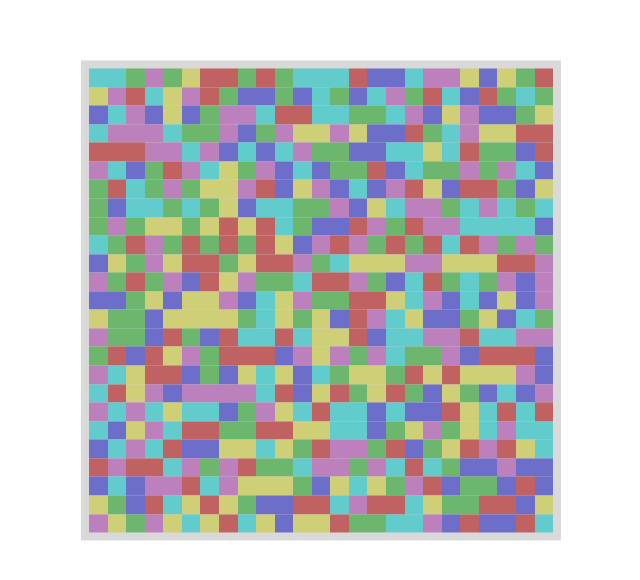
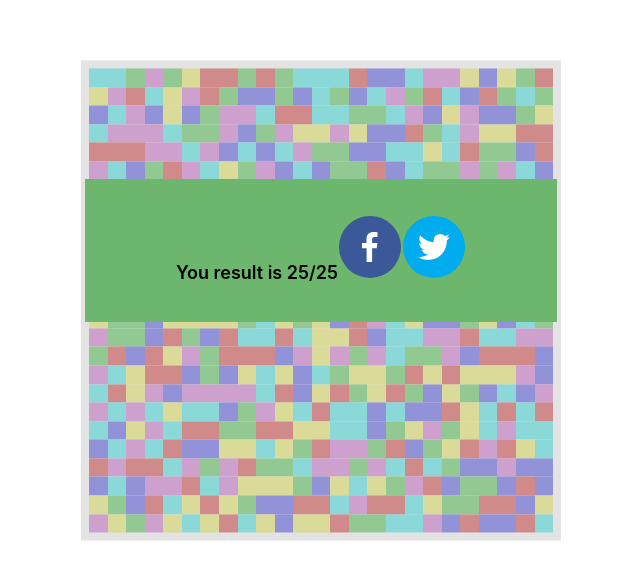
Before and after one commit to kharandziuk/react-flood, a React (Create React App) app: page / in a window 1280 px wide. Shown: the part 158-738 px from the top of the page, without its empty margins (327-967 px from the left). Built offline with nearby package versions, Linux system fonts and the light colour scheme.

Commit message:
prototype of a modal

```diff
--- a/package.json
+++ b/package.json
@@ -11,6 +11,7 @@
     "react-dom": "^16.12.0",
     "react-redux": "^7.1.3",
     "react-scripts": "3.2.0",
+    "react-share": "^3.0.1",
     "redux": "^4.0.4"
   },
   "scripts": {
--- a/src/App.js
+++ b/src/App.js
@@ -2,11 +2,29 @@ import React, { useState } from 'react';
 import { ReactComponent as Arrow } from './arrow.svg'
 import { ReactComponent as Reset } from './reset.svg'
 import { shallowEqual, useSelector } from 'react-redux'
+import {
+  FacebookShareButton,
+  FacebookIcon,
+  TwitterIcon
+} from 'react-share';
 
 function Cell({color}) {
   return (
     <div className={`col ${color}`} />
   )
+}
+
+const Modal = () => {
+  return (<div id="open-modal" className="modal-window">
+    <div>
+      You result is 25/25
+      <FacebookShareButton
+      url={"http://HERE_SHOULD_BEPROPPER_ONE.s3-website.eu-central-1.amazonaws.com/"}>
+        <FacebookIcon round={true} />
+        <TwitterIcon round={true} />
+      </FacebookShareButton>
+    </div>
+  </div>)
 }
 
 function App() {
@@ -20,6 +38,7 @@ function App() {
   ))
   return (
     <>
+      <Modal/>
       <div className="top">
         <div><Arrow/>{"Start here"}</div>
         <div>{"1/25"}<Reset/></div>
--- a/src/index.scss
+++ b/src/index.scss
@@ -62,3 +62,55 @@ $colors: (
     background-color: $color;
   }
 }
+
+.modal-window {
+  font: 600 18px/1.5 -apple-system, BlinkMacSystemFont, "Segoe UI", Roboto, Oxygen-Sans, Ubuntu, Cantarell, "Helvetica Neue", sans-serif;
+  color: black;
+  position: fixed;
+  background-color: rgba(255, 255, 255, 0.25);
+  top: 0;
+  right: 0;
+  bottom: 0;
+  left: 0;
+  z-index: 999;
+  visibility: visible;
+  opacity: 1;
+  pointer-events: auto;
+  transition: all 0.3s;
+  text-align: center;
+  &>div {
+    width: 400px;
+    position: absolute;
+    top: 50%;
+    left: 50%;
+    transform: translate(-50%, -50%);
+    padding: 2em;
+    background: #6db66d
+  }
+  header {
+    font-weight: bold;
+  }
+  h1 {
+    font-size: 150%;
+    margin: 0 0 15px;
+  }
+}
+
+.modal-close {
+  color: #aaa;
+  line-height: 50px;
+  font-size: 80%;
+  position: absolute;
+  right: 0;
+  text-align: center;
+  top: 0;
+  width: 70px;
+  text-decoration: none;
+  &:hover {
+    color: black;
+  }
+}
+
+.modal-window div:not(:last-of-type) {
+  margin-bottom: 15px;
+}
```
Also changed, not shown: 1 other file (tests, documents, lock files or other folders).
